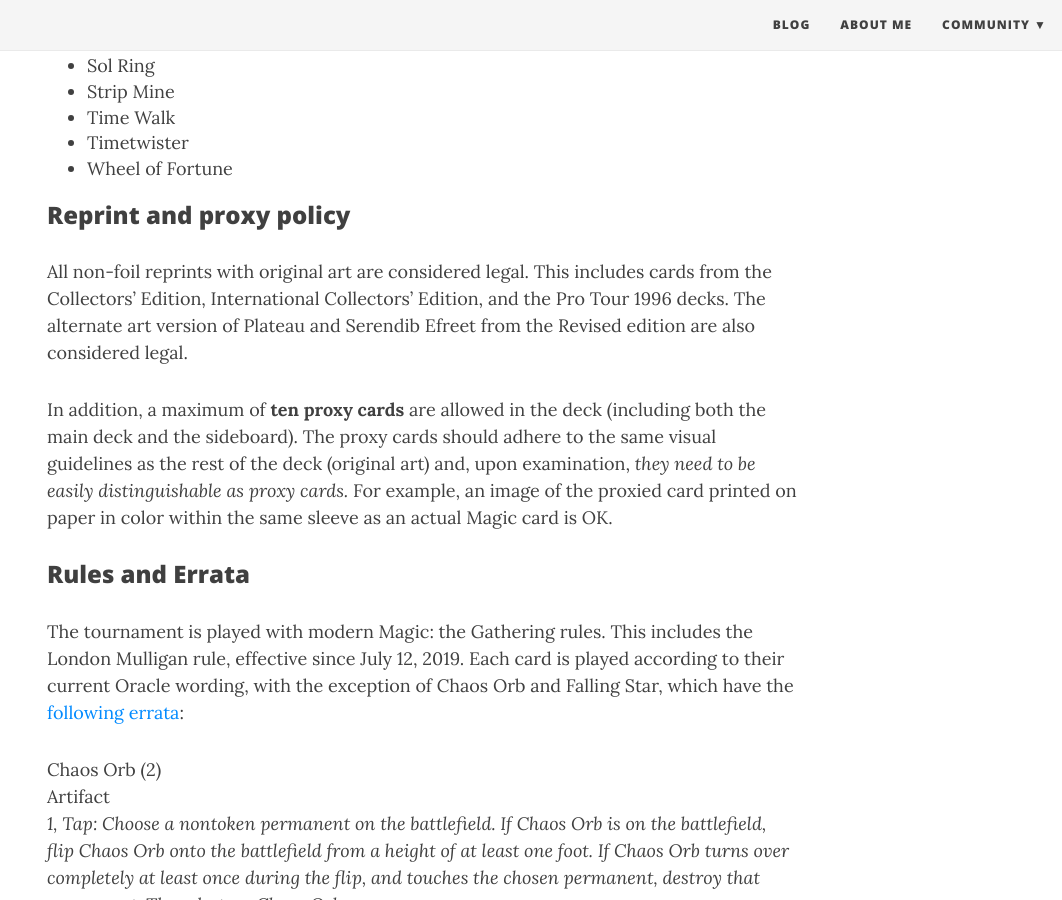
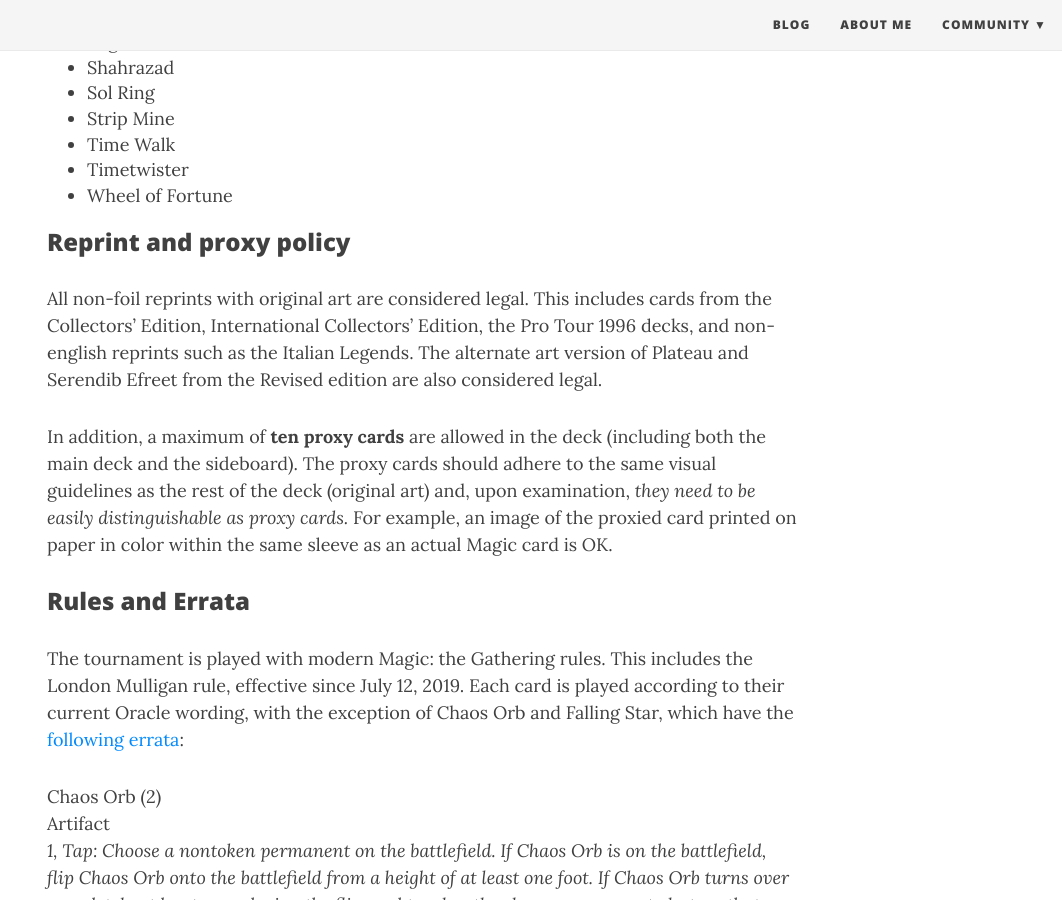
Before and after one commit to tmikonen/quantitatively, a Jekyll site: the page built from _posts/2019-08-18-announcing-kaamoscup-2.md, in a window 1280 px wide and 900 px high, scrolled down 2459 px. Shown: the whole window, without its empty margins (218-1280 px from the left). Built offline with Jekyll 4.4.1, drawn with Linux system fonts in a browser that asks for light colours; nearby versions of some CDN libraries; some of the changed text lies outside the part shown.

Commit message:
edit post: Kaamoscup 2

```diff
--- a/_posts/2019-08-18-announcing-kaamoscup-2.md
+++ b/_posts/2019-08-18-announcing-kaamoscup-2.md
@@ -32,7 +32,7 @@
 
 ## Main Event
 
-The main event is a 93/94 old school tournament, following the [Swedish deck construction rules](http://oldschool-mtg.blogspot.com/p/banrestriction.html), with a more relaxed reprint and proxy policy.
+The main event is a 93/94 old school tournament, following the [Swedish banned and restricted list](http://oldschool-mtg.blogspot.com/p/banrestriction.html), with the gentlemen's addendum (Library of Alexandria and Mind Twist are **banned**). We also allow reprints and proxies as detailed below.
 
 ### Legal sets
 
@@ -77,7 +77,7 @@
 
 ### Reprint and proxy policy
 
-All non-foil reprints with original art are considered legal. This includes cards from the Collectors' Edition, International Collectors' Edition, and the Pro Tour 1996 decks. The alternate art version of Plateau and Serendib Efreet from the Revised edition are also considered legal.
+All non-foil reprints with original art are considered legal. This includes cards from the Collectors' Edition, International Collectors' Edition, the Pro Tour 1996 decks, and non-english reprints such as the Italian Legends. The alternate art version of Plateau and Serendib Efreet from the Revised edition are also considered legal.
 
 In addition, a maximum of **ten proxy cards** are allowed in the deck (including both the main deck and the sideboard). The proxy cards should adhere to the same visual guidelines as the rest of the deck (original art) and, upon examination, *they need to be easily distinguishable as proxy cards.* For example, an image of the proxied card printed on paper in color within the same sleeve as an actual Magic card is OK.
 
```
